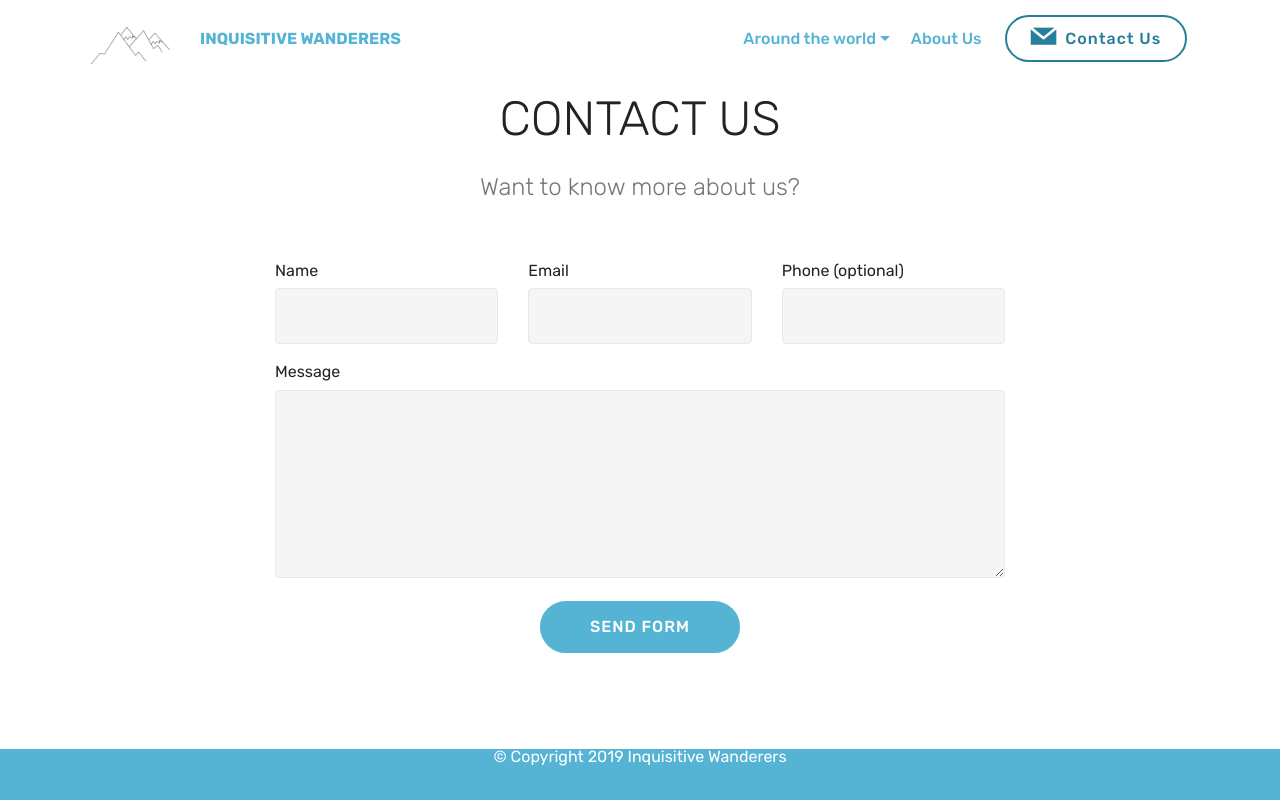
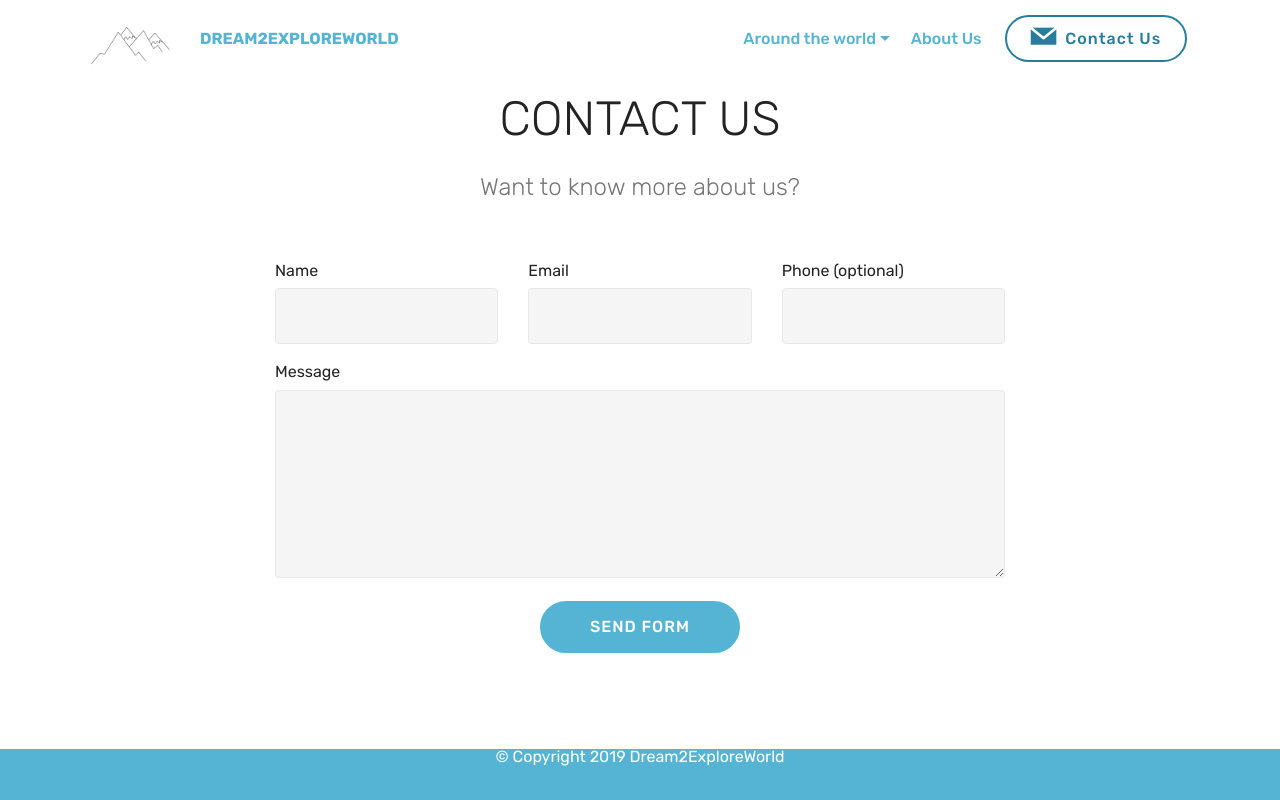
Before and after one commit to sushanta-kumar/sushanta-kumar.github.io, a plain HTML site: page contact-us.html in a window 1280 px wide. Drawn offline with Linux system fonts and the light colour scheme.

Commit message:
Change website name

```diff
--- a/contact-us.html
+++ b/contact-us.html
@@ -62,7 +62,7 @@
 
                 </span>
                 <span class="navbar-caption-wrap"><a class="navbar-caption text-primary display-4" href="index.html">
-                        INQUISITIVE WANDERERS</a></span>
+                        DREAM2EXPLOREWORLD</a></span>
             </div>
         </div>
         <div class="collapse navbar-collapse" id="navbarSupportedContent">
@@ -163,7 +163,7 @@
             </div>
             <div class="row row-copirayt">
                 <p class="mbr-text mb-0 mbr-fonts-style mbr-white align-center display-7">
-                    © Copyright 2019 Inquisitive Wanderers</p>
+                    © Copyright 2019 Dream2ExploreWorld</p>
             </div>
         </div>
     </div>
```
Also changed, not shown: about-us.html (+2 -2 lines), index.html (+4 -4 lines), why-europe.html (+2 -2 lines), why-hawaii.html (+2 -2 lines), 1 other file.
